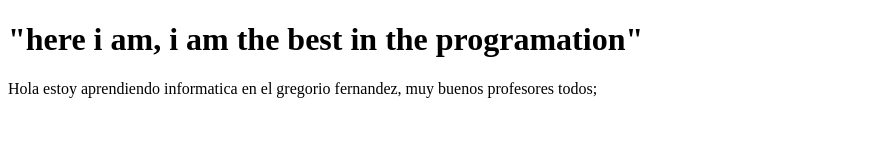
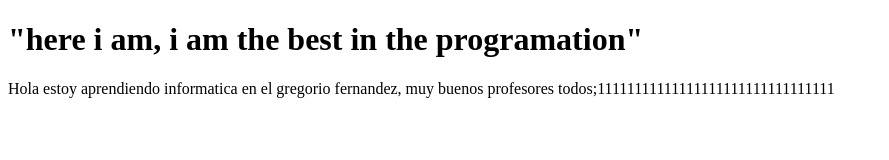
Before and after one commit to Pine1980/coros-vertix-, a plain HTML site: page index.html in a window 1280 px wide. Shown: the whole page, without its empty margins (0-889 px from the left). Drawn offline with Linux system fonts and the light colour scheme.

Commit message:
agregamos muchos unos

```diff
--- a/index.html
+++ b/index.html
@@ -9,7 +9,7 @@
 <body>
     <h1>"here i am, i am the best in the programation"
     </h1><p>Hola estoy aprendiendo informatica en el gregorio fernandez, muy buenos profesores
-        todos;
+        todos;11111111111111111111111111111111
     </p>
 </body>
 </html>
```
